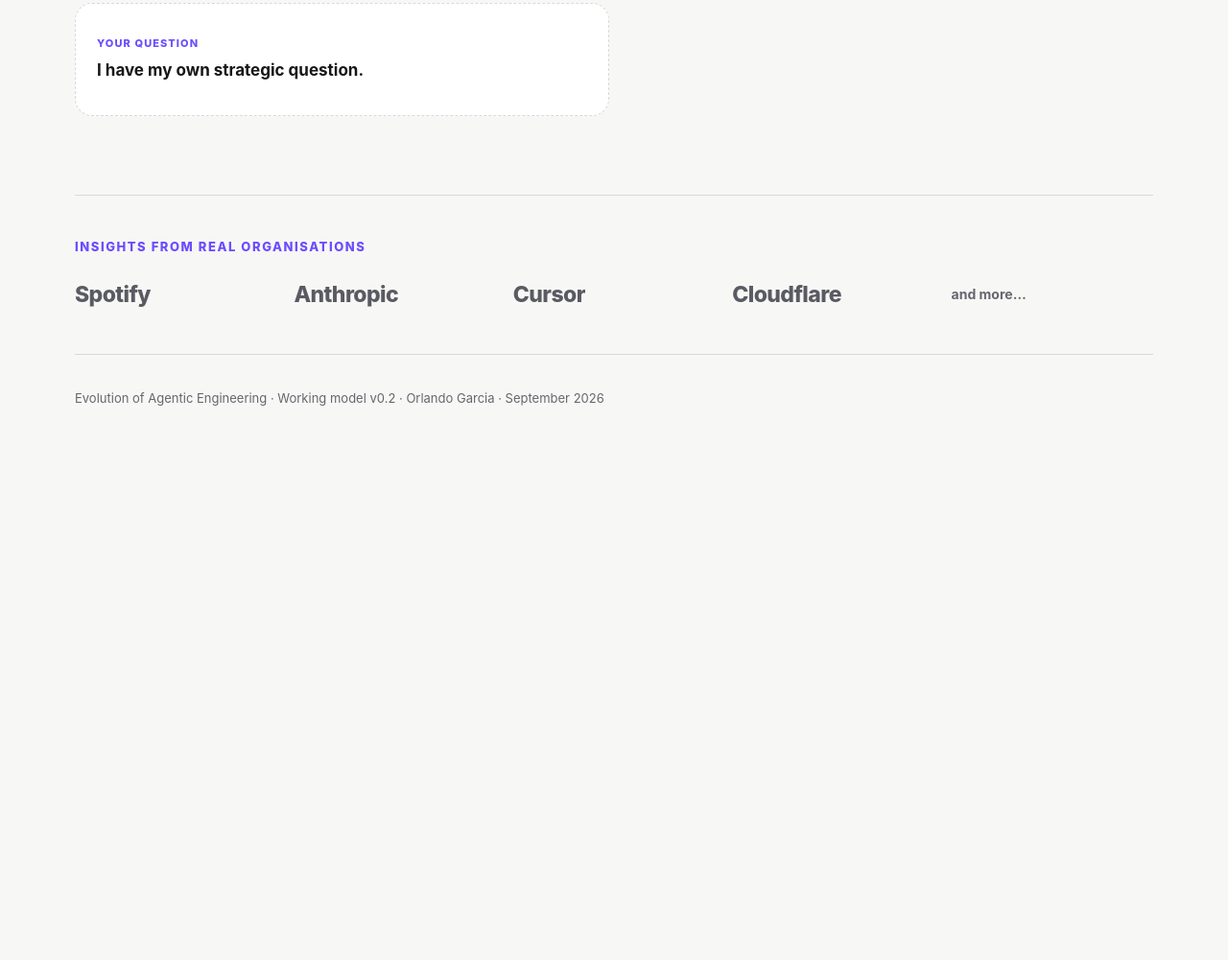
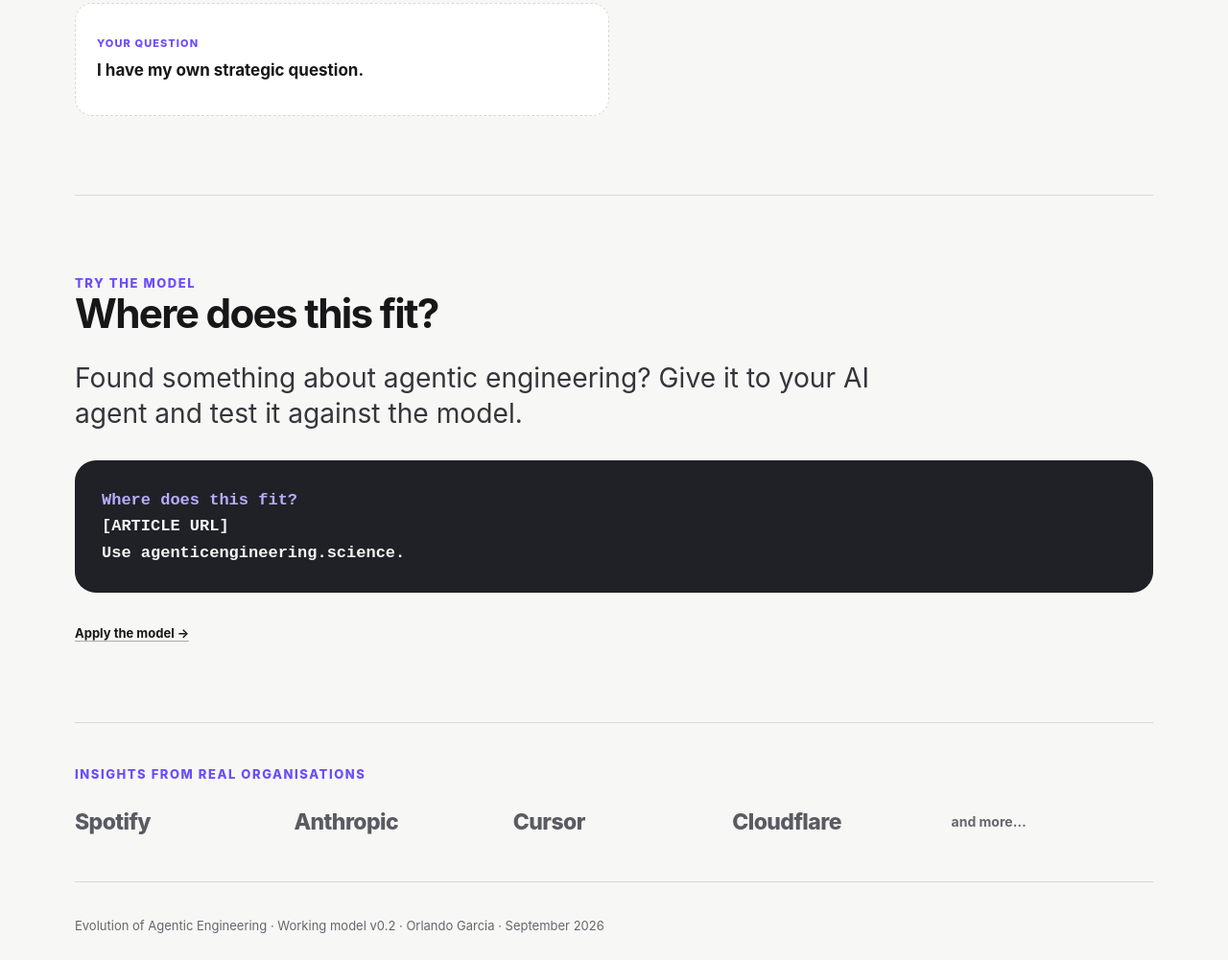
Before and after one commit to ogarciacar/evolution-of-agentic-engineering, a plain HTML site: page index.html in a window 1280 px wide. Shown: the part 1433-2434 px from the top of the page at 96% size. Before the commit the page ends 1954 px from the top, so only its background shows below. Drawn offline with Linux system fonts and the light colour scheme.

Commit message:
Restore homepage model application section

```diff
--- a/index.html
+++ b/index.html
@@ -47,6 +47,8 @@
     .question-starter strong{font-size:17px;line-height:1.35}
     .question-starter.custom{border-style:dashed}
 
+    .try-prompt{background:var(--dark);color:#f4f4f5;border-radius:22px;padding:28px;margin:30px 0;white-space:pre-wrap;overflow-wrap:anywhere;font:700 17px/1.6 ui-monospace,monospace}
+    .try-prompt strong{color:#b9aaff}
     .social-proof{padding-top:44px;padding-bottom:44px}
     .proof-sources{display:grid;grid-template-columns:repeat(5,minmax(0,1fr));align-items:center;gap:18px;margin-top:24px}
     .proof-source{justify-self:start;min-width:0;color:#5a5a63;font-size:clamp(17px,2vw,23px);font-weight:800;letter-spacing:-.025em;white-space:nowrap;text-decoration:none;border-bottom:1px solid transparent}
@@ -144,6 +146,16 @@
     </div>
   </section>
 
+  <section id="try-model" aria-labelledby="try-model-title">
+    <div class="eyebrow">Try the model</div>
+    <h2 id="try-model-title">Where does this fit?</h2>
+    <p class="lead">Found something about agentic engineering? Give it to your AI agent and test it against the model.</p>
+    <pre class="try-prompt"><strong>Where does this fit?</strong>
+[ARTICLE URL]
+Use agenticengineering.science.</pre>
+    <a class="source" href="/apply">Apply the model →</a>
+  </section>
+
   <section class="social-proof" aria-labelledby="social-proof-label">
     <div class="eyebrow" id="social-proof-label">Insights from real organisations</div>
     <div class="proof-sources" aria-label="Evidence sources include">
```
